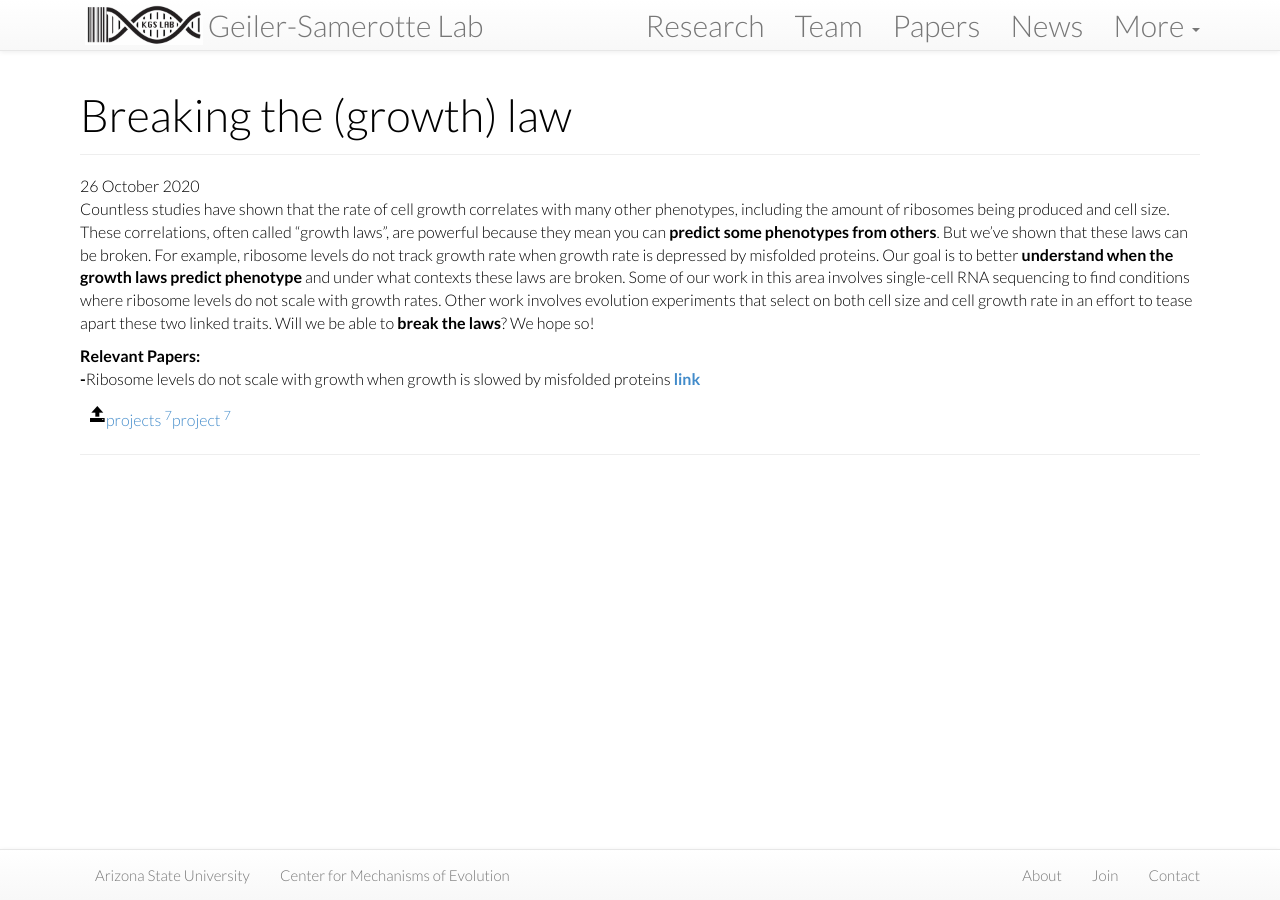
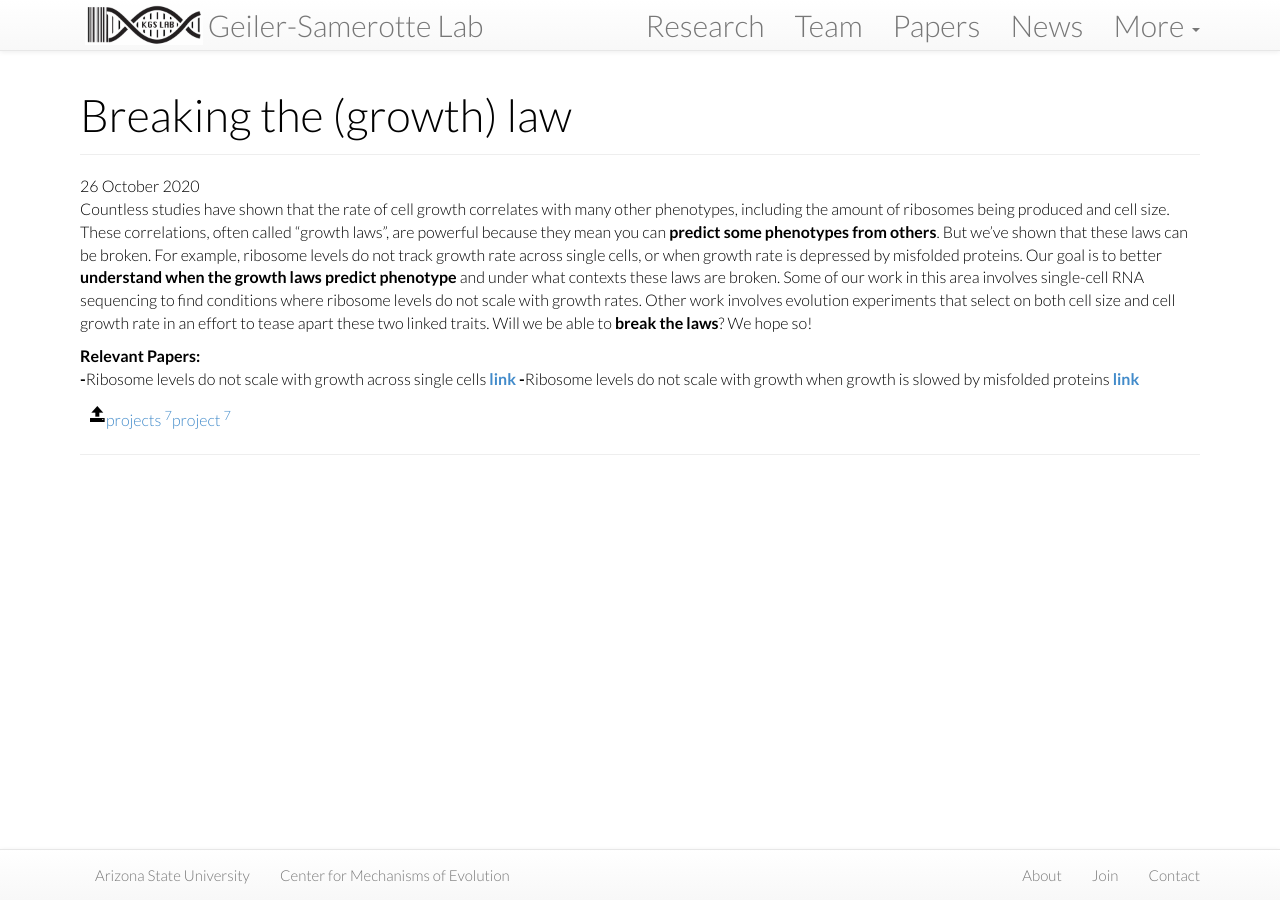
Before and after one commit to Samerotte-Lab/Samerotte-Lab.github.io, a Jekyll site: the page built from projects/_posts/2020-10-26-growth-law.md, in a window 1280 px wide. Built offline with Jekyll 4.4.1, drawn with Linux system fonts in a browser that asks for light colours; nearby versions of some CDN libraries.

Commit message:
updaing GL research link

```diff
--- a/projects/_posts/2020-10-26-growth-law.md
+++ b/projects/_posts/2020-10-26-growth-law.md
@@ -8,7 +8,8 @@ tags:
 ---
 {% include JB/setup %}
 
-Countless studies have shown that the rate of cell growth correlates with many other phenotypes, including the amount of ribosomes being produced and cell size. These correlations, often called "growth laws", are powerful because they mean you can <b>predict some phenotypes from others</b>. But we've shown that these laws can be broken. For example, ribosome levels do not track growth rate when growth rate is depressed by misfolded proteins. Our goal is to better <b>understand when the growth laws predict phenotype</b> and under what contexts these laws are broken. Some of our work in this area involves single-cell RNA sequencing to find conditions where ribosome levels do not scale with growth rates. Other work involves evolution experiments that select on both cell size and cell growth rate in an effort to tease apart these two linked traits. Will we be able to <b>break the laws</b>? We hope so!
+Countless studies have shown that the rate of cell growth correlates with many other phenotypes, including the amount of ribosomes being produced and cell size. These correlations, often called "growth laws", are powerful because they mean you can <b>predict some phenotypes from others</b>. But we've shown that these laws can be broken. For example, ribosome levels do not track growth rate across single cells, or when growth rate is depressed by misfolded proteins. Our goal is to better <b>understand when the growth laws predict phenotype</b> and under what contexts these laws are broken. Some of our work in this area involves single-cell RNA sequencing to find conditions where ribosome levels do not scale with growth rates. Other work involves evolution experiments that select on both cell size and cell growth rate in an effort to tease apart these two linked traits. Will we be able to <b>break the laws</b>? We hope so!
 
 <b>Relevant Papers:</b><br>
+<b>-</b>Ribosome levels do not scale with growth across single cells <b>[link](https://kgslab.org/papers/paper/Ribo)</b>
 <b>-</b>Ribosome levels do not scale with growth when growth is slowed by misfolded proteins <b>[link](https://kgslab.org/papers/paper/proteomic-speedometer)</b>
```
